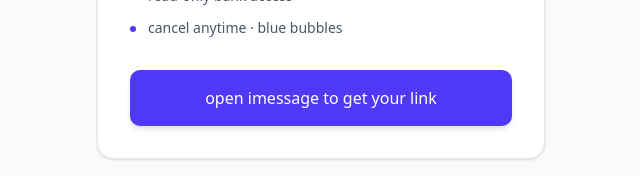
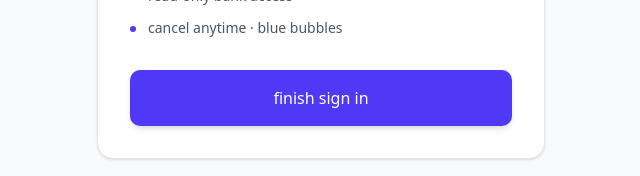
Before and after one commit to manav-s/trilogymoney, a Next.js app: page /signin in a window 1280 px wide. Shown: the part 416-592 px from the top of the page, without its empty margins (319-959 px from the left). Built offline with nearby package versions, Linux system fonts and the light colour scheme.

Commit message:
Change CTA text to 'finish sign in'

```diff
--- a/app/signin/page.tsx
+++ b/app/signin/page.tsx
@@ -49,7 +49,7 @@ export default function SignInPage() {
               onClick={openSms}
               className="w-full px-8 py-4 rounded-lg bg-indigo-600 text-white lowercase font-medium hover:bg-indigo-700 transition-colors shadow-md"
             >
-              open imessage to get your link
+              finish sign in
             </button>
             {openedOnce ? (
               <button
```
